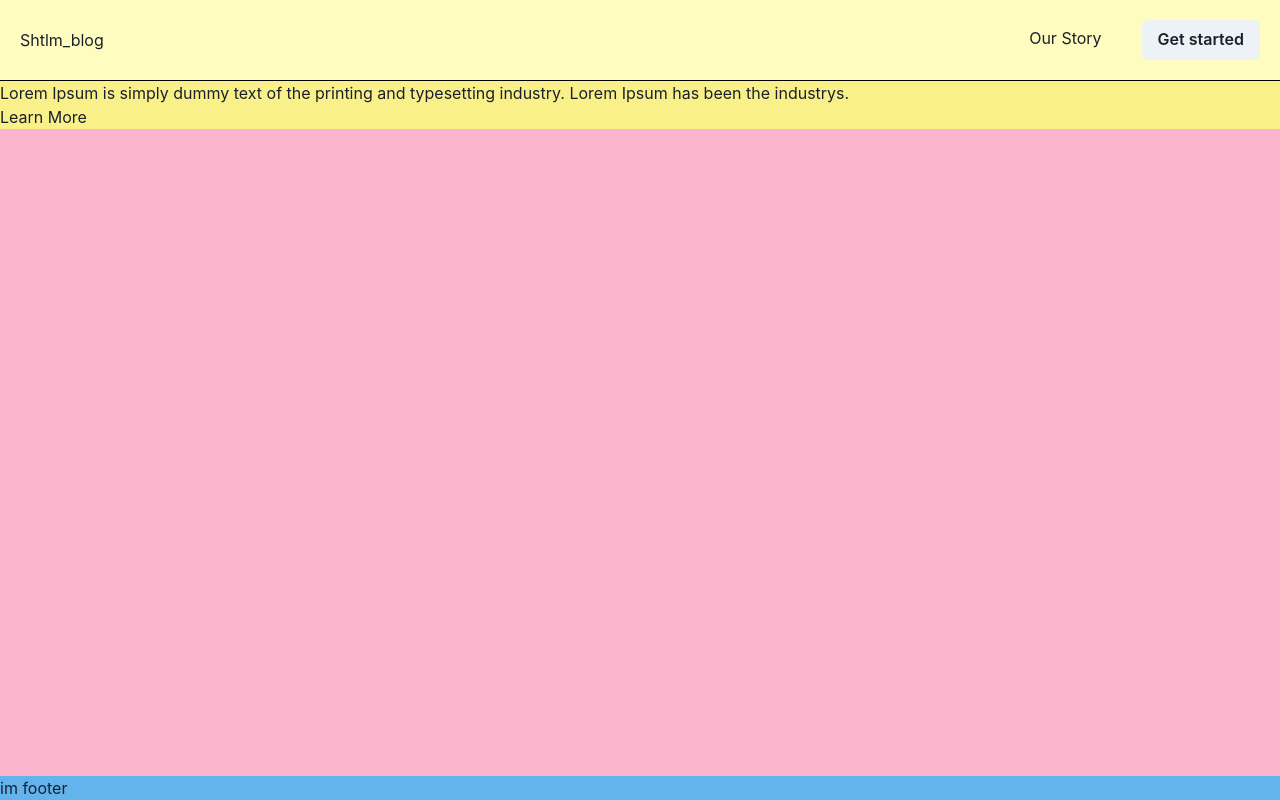
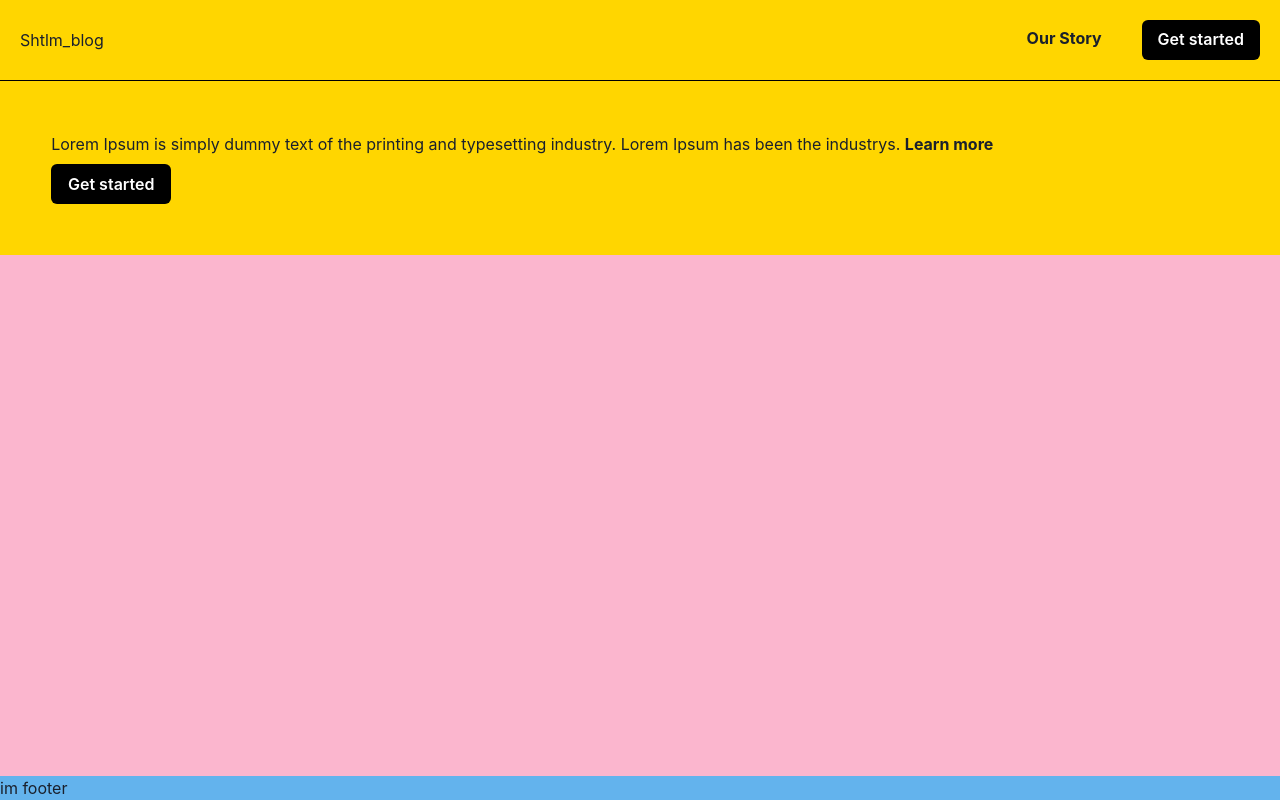
Before and after one commit to ramyNiranjan/Sthlm_life_blog, a Next.js app: page / in a window 1280 px wide. Built offline with nearby package versions, Linux system fonts and the light colour scheme.

Commit message:
Add Story

```diff
--- a/src/components/Hero.tsx
+++ b/src/components/Hero.tsx
@@ -1,18 +1,27 @@
 import React from 'react'
-import { Box } from '@chakra-ui/react'
+import { Box, Button, Flex, Text } from '@chakra-ui/react'
 import Link from 'next/link'
 interface HeroProps {}
 
 export const Hero: React.FC<HeroProps> = () => {
   return (
-    <Box bg="yellow.200">
-      <Box>
-        <p>
+    <Box p="4vw" bg="#FFD600">
+      <Flex direction="row">
+        <Text>
           Lorem Ipsum is simply dummy text of the printing and typesetting
-          industry. Lorem Ipsum has been the industrys.
-        </p>
-      </Box>
-      <Link href="/ourStory">Learn More</Link>
+          industry. Lorem Ipsum has been the industrys.{' '}
+          <Link href="/Story">
+            <b style={{ cursor: 'pointer' }}>Learn more</b>
+          </Link>
+        </Text>
+      </Flex>
+      <Flex mt="2" maxWidth="120px" direction="column">
+        <Link href="/GetStarted">
+          <Button bg="black" color="white">
+            Get started
+          </Button>
+        </Link>
+      </Flex>
     </Box>
   )
 }
--- a/src/components/Layout/Header/Header.tsx
+++ b/src/components/Layout/Header/Header.tsx
@@ -4,16 +4,18 @@ import {
   // chakra,
   Box,
   Button,
-  // useDisclosure,
-  // useMediaQuery,
+  useMediaQuery,
 } from '@chakra-ui/react'
 import Link from 'next/link'
 interface HeaderProps {}
 
 export const Header: React.FC<HeaderProps> = () => {
+  const [isDesktop] = useMediaQuery('(min-width: 768px)')
+
   return (
     <Flex
       borderBottom="1px solid black"
+      bg="#FFD600"
       justify="space-between"
       p="5"
       align="center"
@@ -22,8 +24,17 @@ export const Header: React.FC<HeaderProps> = () => {
       <Box>Shtlm_blog</Box>
       <Box as="nav">
         <Box as="ul">
-          <Link href="/Story">Our Story</Link>
-          <Button ml="10">Get started</Button>
+          {isDesktop && (
+            <Link href="/Story">
+              <b style={{ cursor: 'pointer' }}>Our Story</b>
+            </Link>
+          )}
+
+          <Link href="/GetStarted">
+            <Button bg="black" color="white" ml="10">
+              Get started
+            </Button>
+          </Link>
         </Box>
       </Box>
     </Flex>
--- a/src/pages/Story.tsx
+++ b/src/pages/Story.tsx
@@ -6,8 +6,8 @@ interface StoryProps {}
 
 export const OurStory: React.FC<StoryProps> = () => {
   return (
-    <Layout title="Our story">
-      <Box as="h1">our story</Box>
+    <Layout title="Our Story">
+      <Box as="h1">Our Story</Box>
     </Layout>
   )
 }
```
